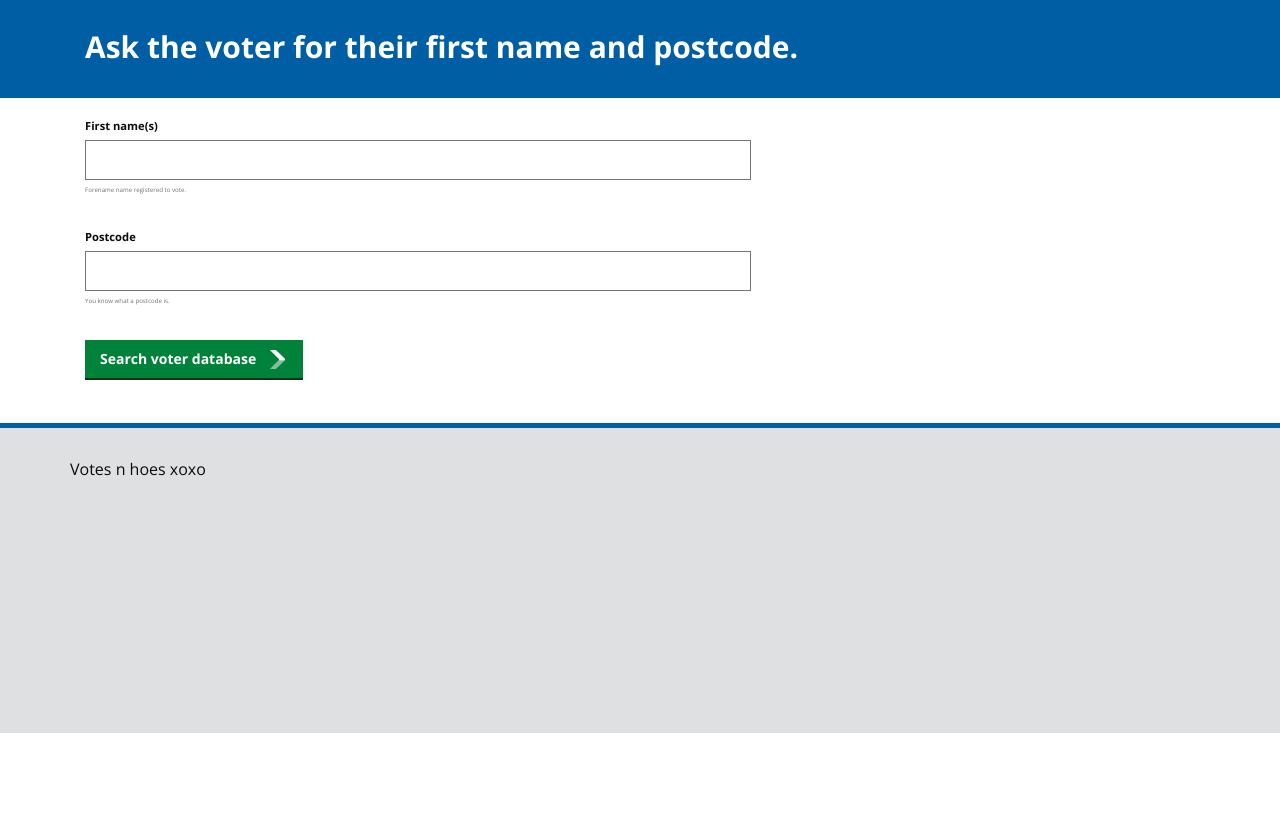
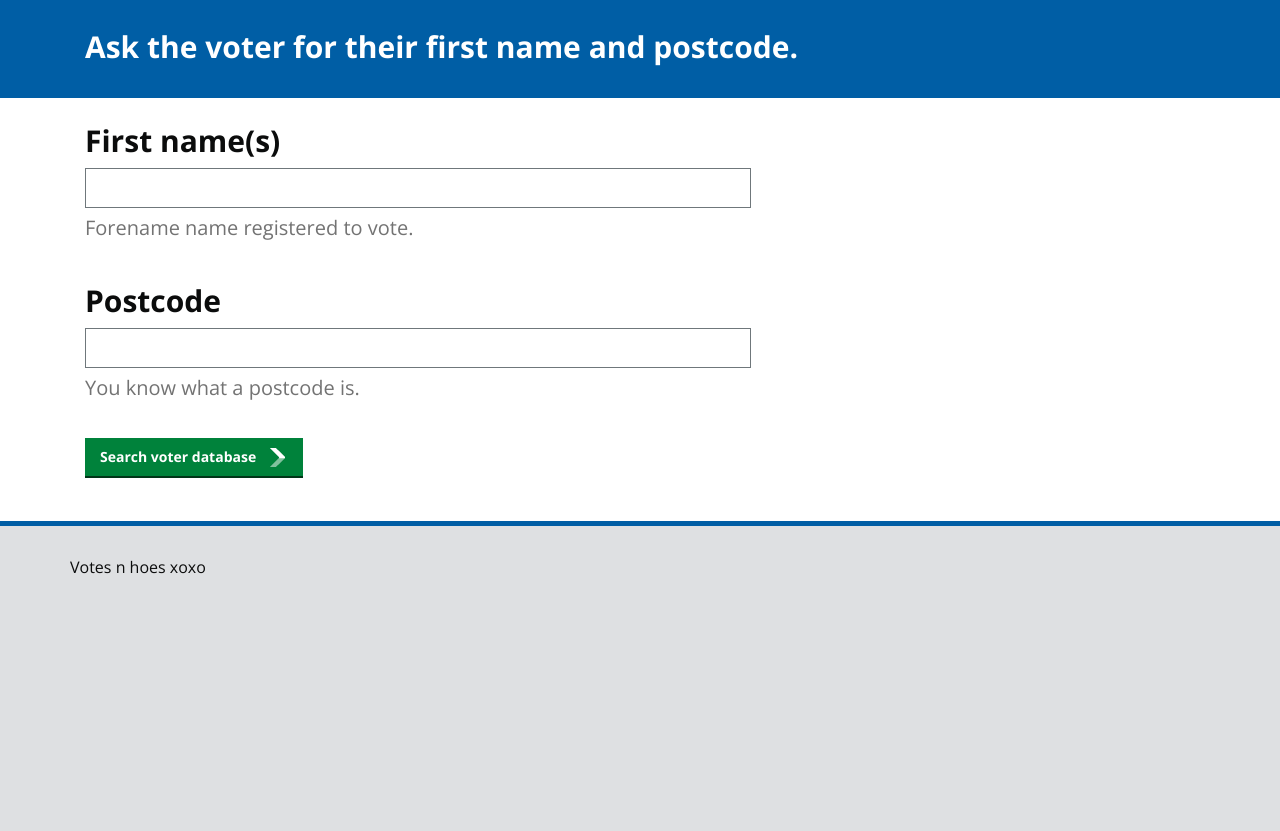
Before and after one commit to E-lection/Station, a Flask app: page / in a window 1280 px wide. Shown: the part 77-908 px from the top of the page. Before the commit the page ends 810 px from the top, so only its background shows below. Run offline with Flask 2, Linux system fonts and the light colour scheme; some libraries are stand-ins or nearby versions.

Commit message:
Changed text size in voter search.

```diff
--- a/static/css/main.css
+++ b/static/css/main.css
@@ -16,11 +16,11 @@
   width: 60%;
   padding-bottom: 10px;
   line-height: 1.5;
-  font-size: 70%;
+  font-size: 30px;
 }
 
 .station-info-entry > p{
-  font-size: 55%;
+  font-size: 20px;
 }
 
 .form-control {
```
